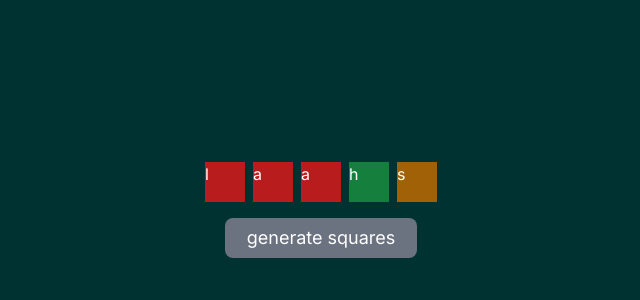
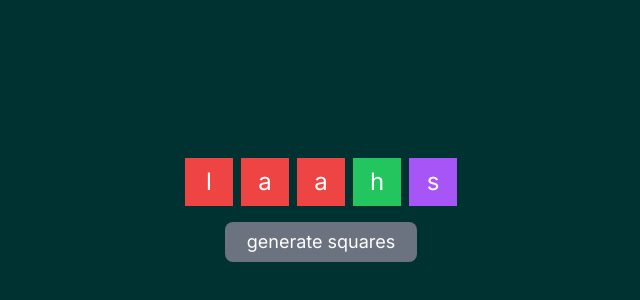
Before and after one commit to continentaldivide/squares, a Next.js app: page / in a window 1280 px wide. Shown: the part 190-490 px from the top of the page, without its empty margins (319-959 px from the left). Built offline with nearby package versions, Linux system fonts and the light colour scheme.

Commit message:
Refine letter styling

```diff
--- a/app/_components/Square.tsx
+++ b/app/_components/Square.tsx
@@ -12,7 +12,7 @@ export default function Square({
 
   return (
     <div
-      className={`size-10 ${backgroundColor} ${
+      className={`flex justify-center items-center size-12 text-2xl ${backgroundColor} ${
         animated ? 'animate-boxBounce' : ''
       }`}
       onMouseEnter={() => setAnimated(true)}
--- a/app/_hooks/useGenerateSquare.ts
+++ b/app/_hooks/useGenerateSquare.ts
@@ -1,20 +1,20 @@
 export default function useGenerateSquare() {
   const alphabet = 'abcdefghijklmnopqrstuvwxyz';
   const letter = alphabet[Math.floor(alphabet.length * Math.random())];
-  const colorOptions = ['blue', 'green', 'yellow', 'red'];
+  const colorOptions = ['blue', 'green', 'purple', 'red'];
   const color = colorOptions[Math.floor(colorOptions.length * Math.random())];
   const styles: { [key: string]: { backgroundColor: string } } = {
     blue: {
-      backgroundColor: 'bg-blue-700',
+      backgroundColor: 'bg-blue-500',
     },
     red: {
-      backgroundColor: 'bg-red-700',
+      backgroundColor: 'bg-red-500',
     },
     green: {
-      backgroundColor: 'bg-green-700',
+      backgroundColor: 'bg-green-500',
     },
-    yellow: {
-      backgroundColor: 'bg-yellow-700',
+    purple: {
+      backgroundColor: 'bg-purple-500',
     },
   };
   return {
--- a/tailwind.config.ts
+++ b/tailwind.config.ts
@@ -9,7 +9,7 @@ const config: Config = {
   theme: {
     extend: {
       animation: {
-        boxBounce: 'boxBounce .5s ease-out',
+        boxBounce: 'boxBounce .3s ease-out',
       },
       keyframes: {
         boxBounce: {
```
